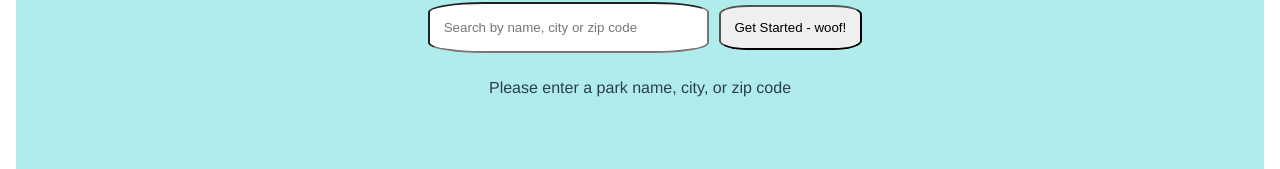
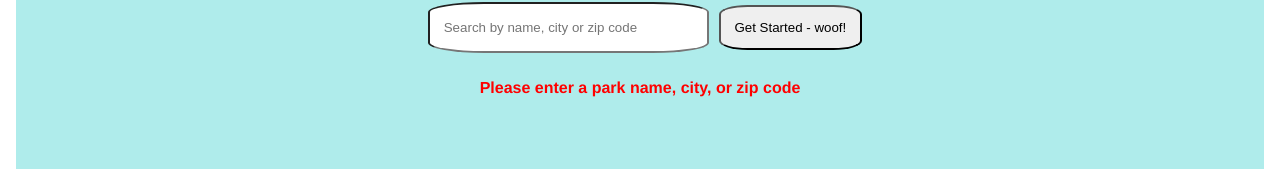
Before and after one commit to the-bone-yard/frontend, a Vue app: page /#/ in a window 1280 px wide. Both pictures are taken after a click on the button "Get Started - woof!". Shown: the part 640-809 px from the top of the page. Built offline with nearby package versions, Linux system fonts and the light colour scheme; no server answers.

Commit message:
Add styling to make error message more visible

```diff
--- a/src/components/FindPark.vue
+++ b/src/components/FindPark.vue
@@ -12,12 +12,14 @@
     <button class="search-button" @click="setSearchTerm">
       Get Started - woof!
     </button>
-    <p v-if="inputIsInvalid">Please enter a park name, city, or zip code</p>
+    <p class="error-message" v-if="inputIsInvalid">
+      Please enter a park name, city, or zip code
+    </p>
   </section>
 </template>
 
 <script>
-import { getResults } from '../apiCalls.js'
+import { getResults } from '../apiCalls.js';
 export default {
   data() {
     return {
@@ -41,9 +43,10 @@ export default {
       this.inputIsInvalid = false;
     },
     async searchByLocation() {
-      const results = await getResults(this.$store.state.geolocation.coords)
-        .then(data => data)
-       this.$store.commit('storeResults', results)
+      const results = await getResults(
+        this.$store.state.geolocation.coords
+      ).then((data) => data);
+      this.$store.commit('storeResults', results);
     },
   },
 };
@@ -61,4 +64,9 @@ button {
   border-radius: 20%;
   padding: 1em;
 }
+
+.error-message {
+  font-weight: bold;
+  color: red;
+}
 </style>
```
